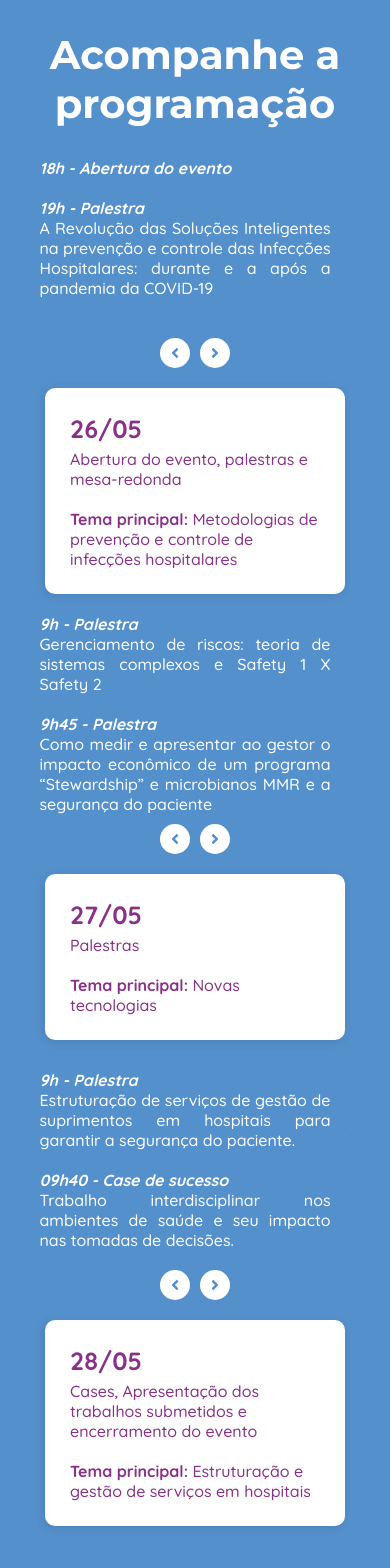
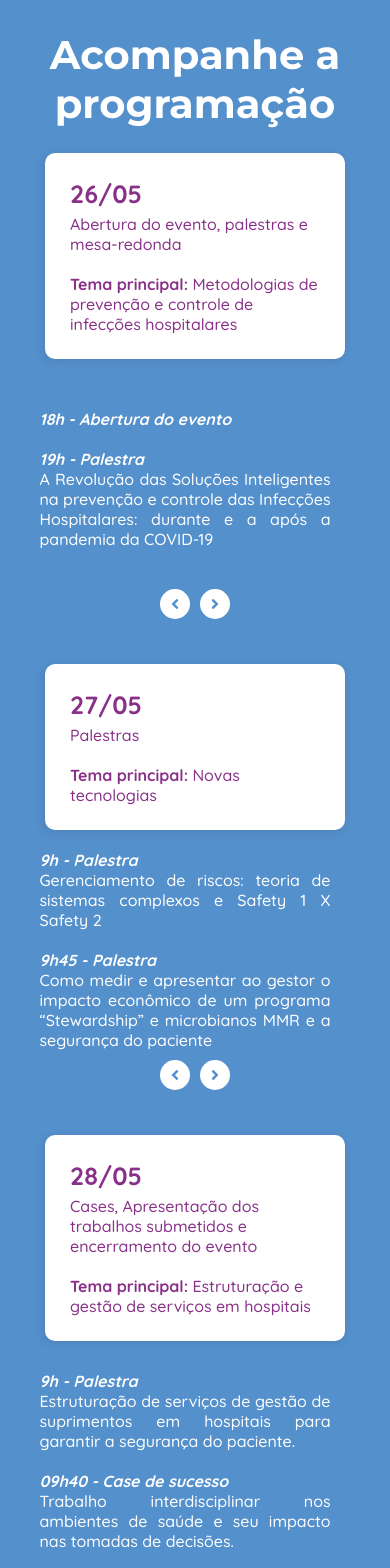
Before and after one commit to pedrohhcunha/congresso, a Next.js app: page / in a window 390 px wide. Shown: the part 5700-7268 px from the top of the page. Built offline with nearby package versions, Linux system fonts and the light colour scheme.

Commit message:
CU-1uvdny0 - Alterar odenação de contewúdo para celular na section de cronograma

```diff
--- a/styles/Cronograma.module.scss
+++ b/styles/Cronograma.module.scss
@@ -124,8 +124,9 @@
         .subSection{
             flex-wrap: wrap;
             padding: 0;
+            margin-top: 25px;
 
-            &:nth-child(2n){
+            &:nth-child(3){
                 flex-wrap: wrap-reverse;
             }
 
```
